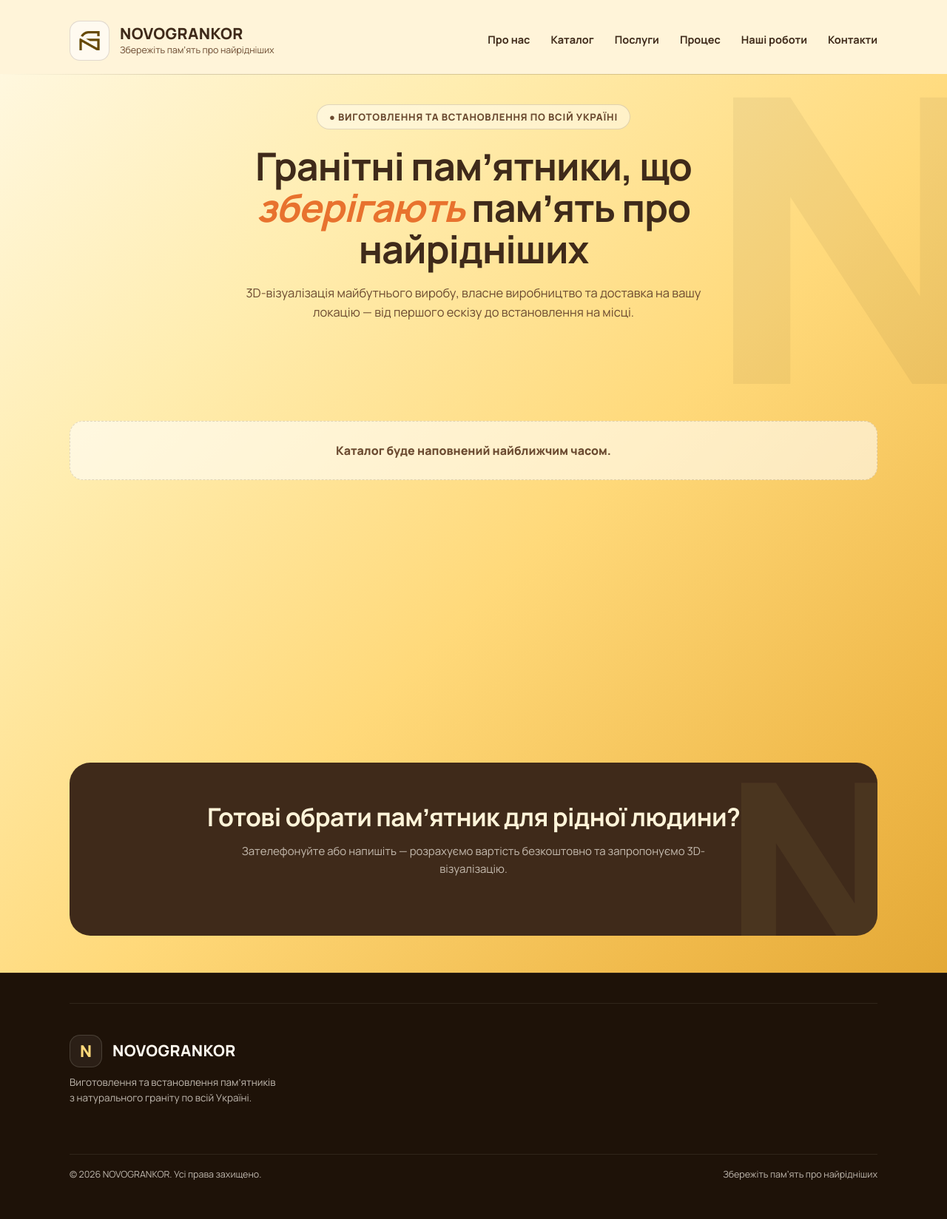
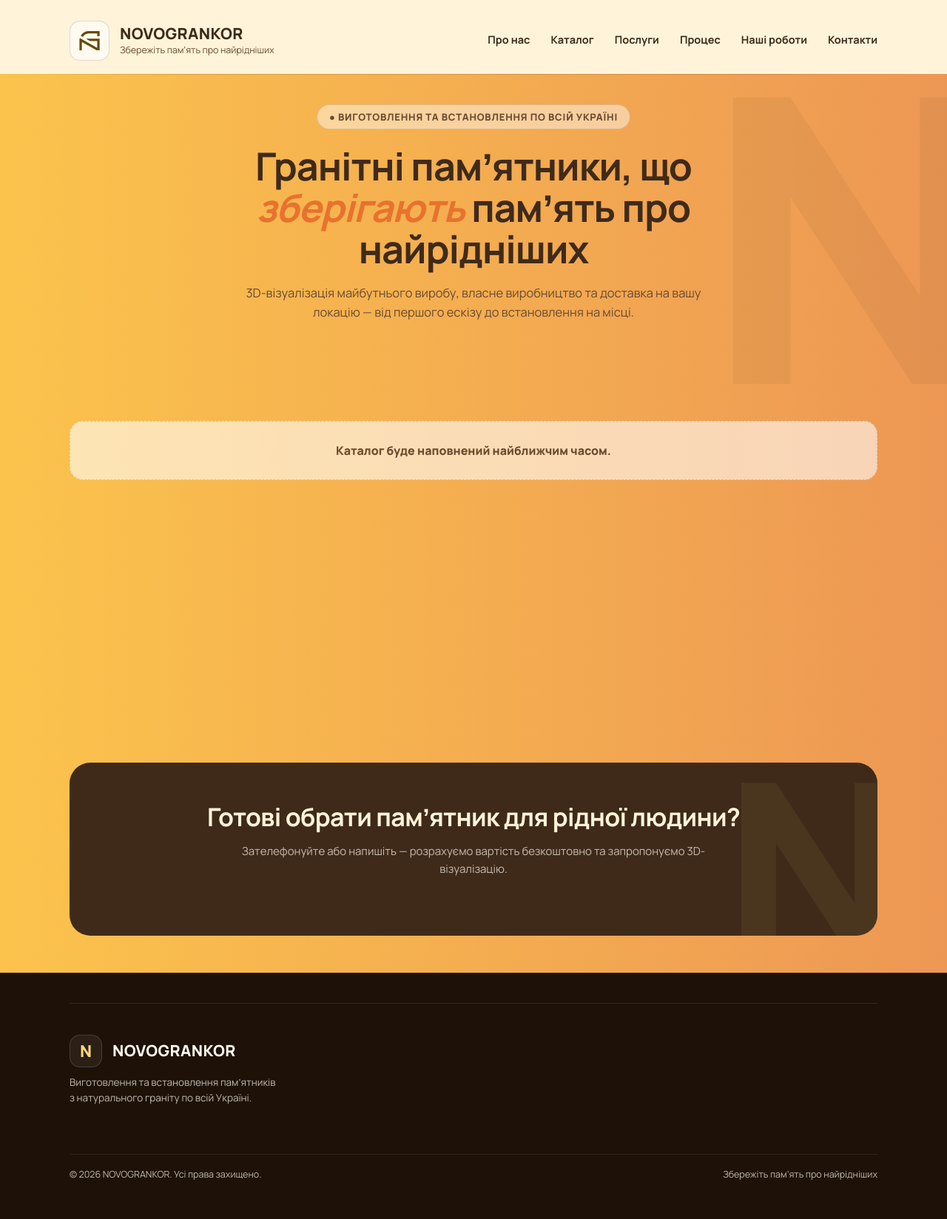
Before and after one commit to Oleksii-Moloiko/NOVOGRANKOR, a Django app: page / in a window 1280 px wide. Shown: the whole page at 74% size. Run offline with Django 5.2, Linux system fonts and the light colour scheme; data that the repository does not hold is empty.

Commit message:
fix: front

```diff
--- a/static/css/style.css
+++ b/static/css/style.css
@@ -32,14 +32,8 @@ body {
     min-height: 100vh;
     font-family: "Manrope", sans-serif;
     color: var(--brown);
-    background: linear-gradient(
-    135deg,
-    #fff9e6 0%,
-    #ffedb0 25%,
-    #ffd97a 50%,
-    #f0b94a 75%,
-    #d99b26 100%
-);
+    background: #FCE181; /* Резервний колір для старих браузерів */
+    background: linear-gradient(to right, #fbc34c, #ED9754);
     overflow-x: hidden;
     text-rendering: optimizeLegibility;
     -webkit-font-smoothing: antialiased;
```
